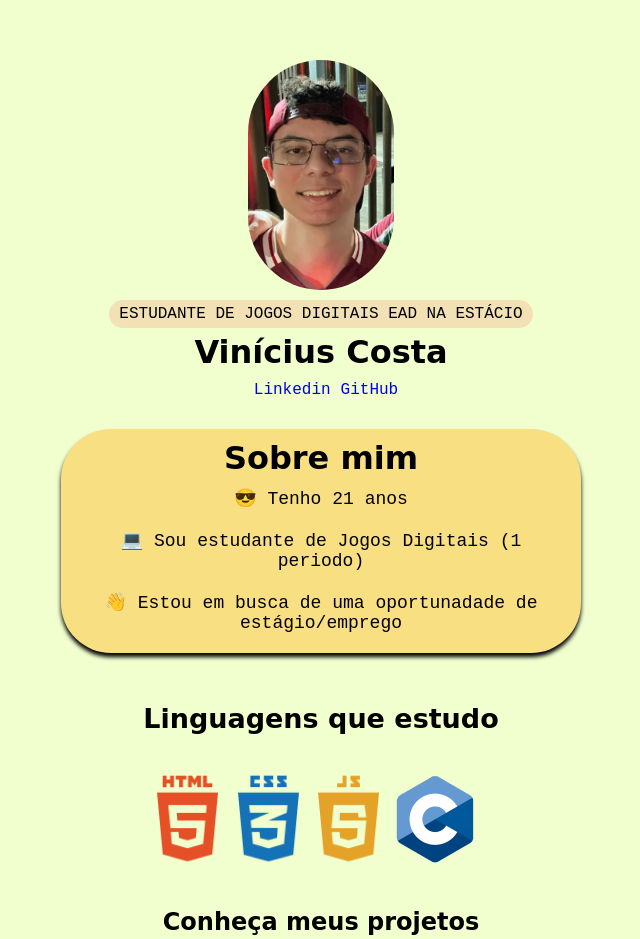
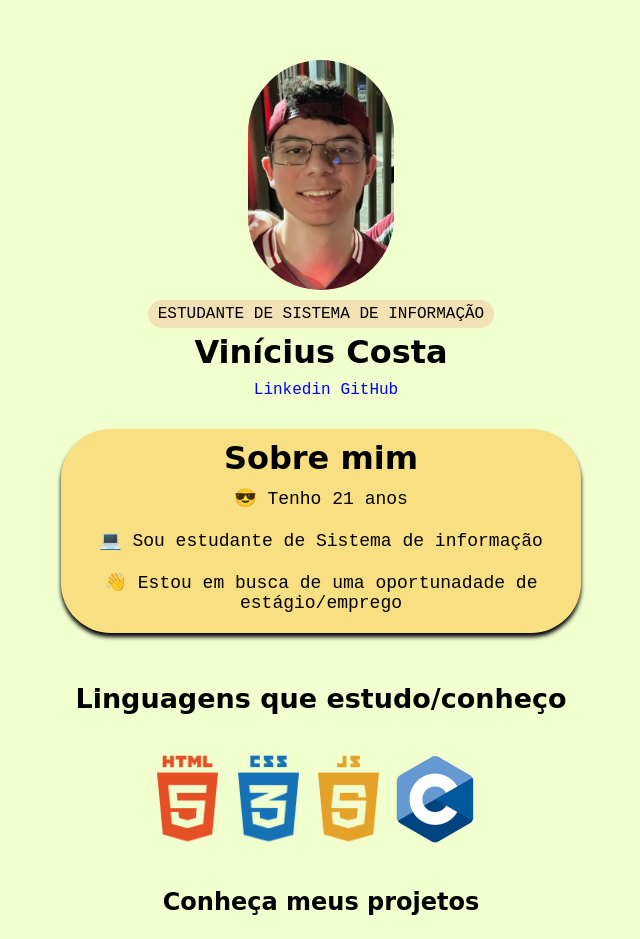
Before and after one commit to ViniCL123/portifolio, a plain HTML site: page index.html in a window 1280 px wide. Shown: the top 939 px of the page, without its empty margins (319-959 px from the left). Drawn offline with Linux system fonts and the light colour scheme; some icons are missing; a web font is replaced by a local one.

Commit message:
Add files via upload

```diff
--- a/index.html
+++ b/index.html
@@ -14,7 +14,7 @@
       <div class="img">
         <img src="vini.jpg" height="230px">
       </div>
-       <span>Estudante de Jogos Digitais EAD na Estácio</span>
+       <span>Estudante de Sistema de informação</span>
        <h1>Vinícius Costa</h1>
     </div>
 
@@ -39,7 +39,7 @@
     <h1>Sobre mim</h1>
       <ul>
         <li>😎 Tenho 21 anos</li>
-        <li>💻 Sou estudante de Jogos Digitais (1 periodo)</li>
+        <li>💻 Sou estudante de Sistema de informação</li>
         <li>👋 Estou em busca de uma oportunadade de estágio/emprego</li>
       </ul>
   </div>
@@ -50,7 +50,7 @@
 
 
 <div class="prog">
-  <h2>Linguagens que estudo</h2>
+  <h2>Linguagens que estudo/conheço</h2>
   <div class="prog-conteudo">
     <img src="html.png" height="100px">
     <img src="c.png" height="100px">
```
